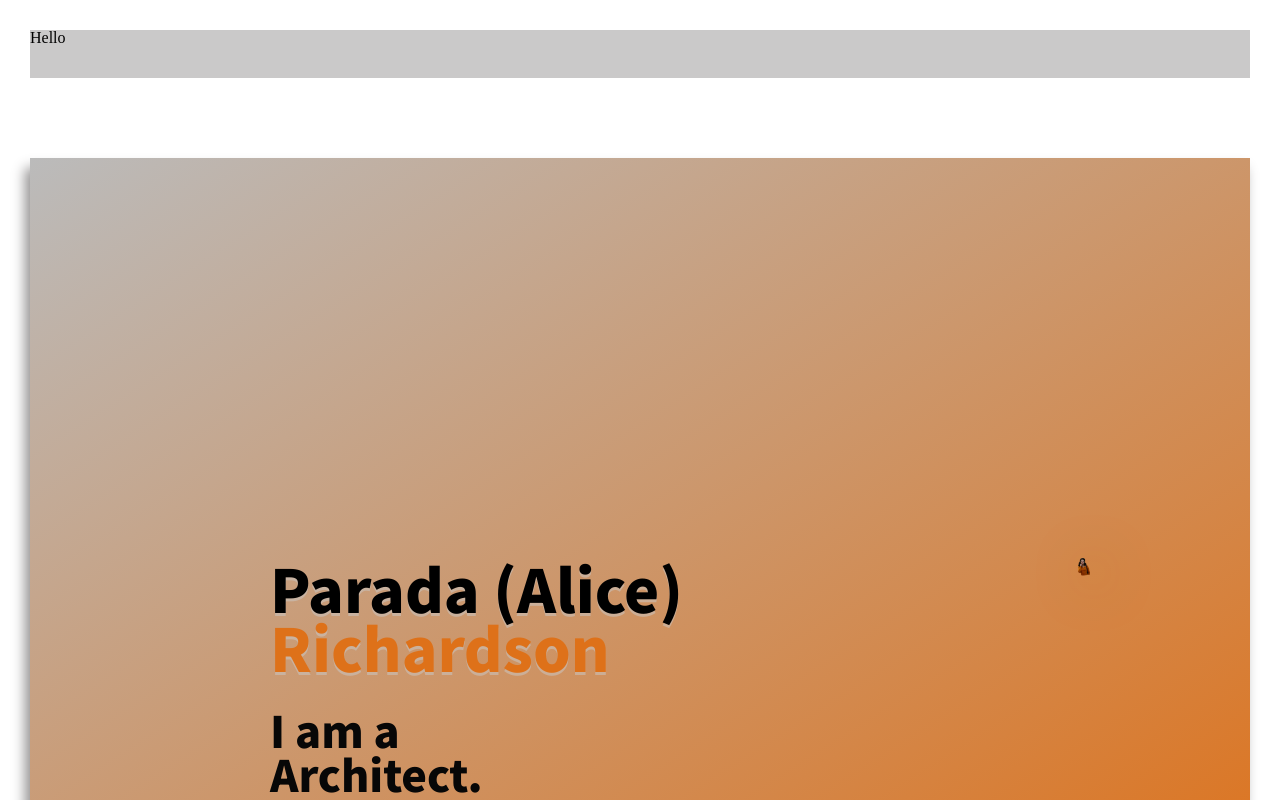
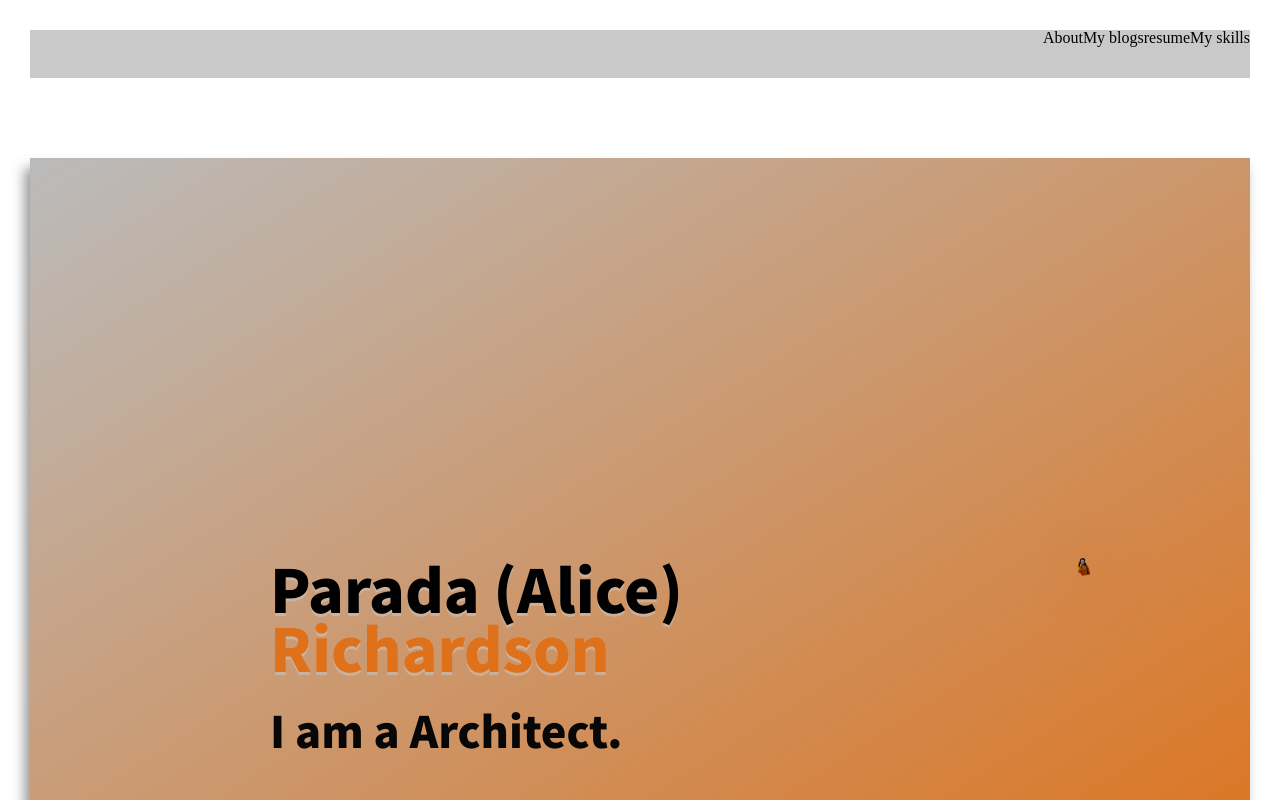
Before and after one commit to Paradafaii28/Personal-Portfolio-web-frontend, a React (Create React App) app: page / in a window 1280 px wide. Shown: the top 800 px of the page. Built offline with nearby package versions, Linux system fonts and the light colour scheme; a web font is replaced by a local one.

Commit message:
update the footer

```diff
--- a/src/App.css
+++ b/src/App.css
@@ -94,6 +94,7 @@ body {
 .title{
   text-align: left;
   font-size: 2.7rem;
+  width: 100em;
   color: rgb(7, 7, 7);
   font-family: 'Noto Sans JP', sans-serif;
 }
@@ -119,7 +120,7 @@ body {
 }
 
 .container-icons {
-  margin-right: 10em;
+  /* margin-right: 10em; */
 }
 
 .container-icons ul{
--- a/src/components/Footer.css
+++ b/src/components/Footer.css
@@ -3,7 +3,7 @@
 @import url('https://fonts.googleapis.com/css2?family=Dancing+Script&family=Quicksand:wght@300&family=Satisfy&display=swap');
 
 .footer{
-    height: 25rem;
+    height: 15rem;
     background-image: linear-gradient(
         to right bottom,
         #d6b89f,
@@ -14,14 +14,16 @@
 }
 
 #footer__logo-box{
-  margin: 0 auto;
+  /* margin: 0 auto; */
   margin-bottom: 2em;
-  font-size: 1.5rem;
+  font-size: 1rem;
+  margin-left: 10em;
 }
 
 .footer-container {
     display: grid;
     justify-content: center;
+    margin-left: 10em;
 }
 
 .content ul{
--- a/src/components/Navbar.css
+++ b/src/components/Navbar.css
@@ -2,3 +2,8 @@
     height: 3em;
     background-color: rgb(202, 201, 201);
 }
+
+.navbar-list{
+    display: flex;
+    justify-content: end;
+}
--- a/src/components/Navbar.js
+++ b/src/components/Navbar.js
@@ -4,7 +4,12 @@ import './Navbar.css'
 export default function Navbar() {
     return (
         <div className="navbar-container">
-           <h1>Hello</h1>
+           <ul className="navbar-list">
+               <li>About</li>
+               <li>My blogs</li>
+               <li>resume</li>
+               <li>My skills</li>
+           </ul>
         </div>
     )
 }
```
